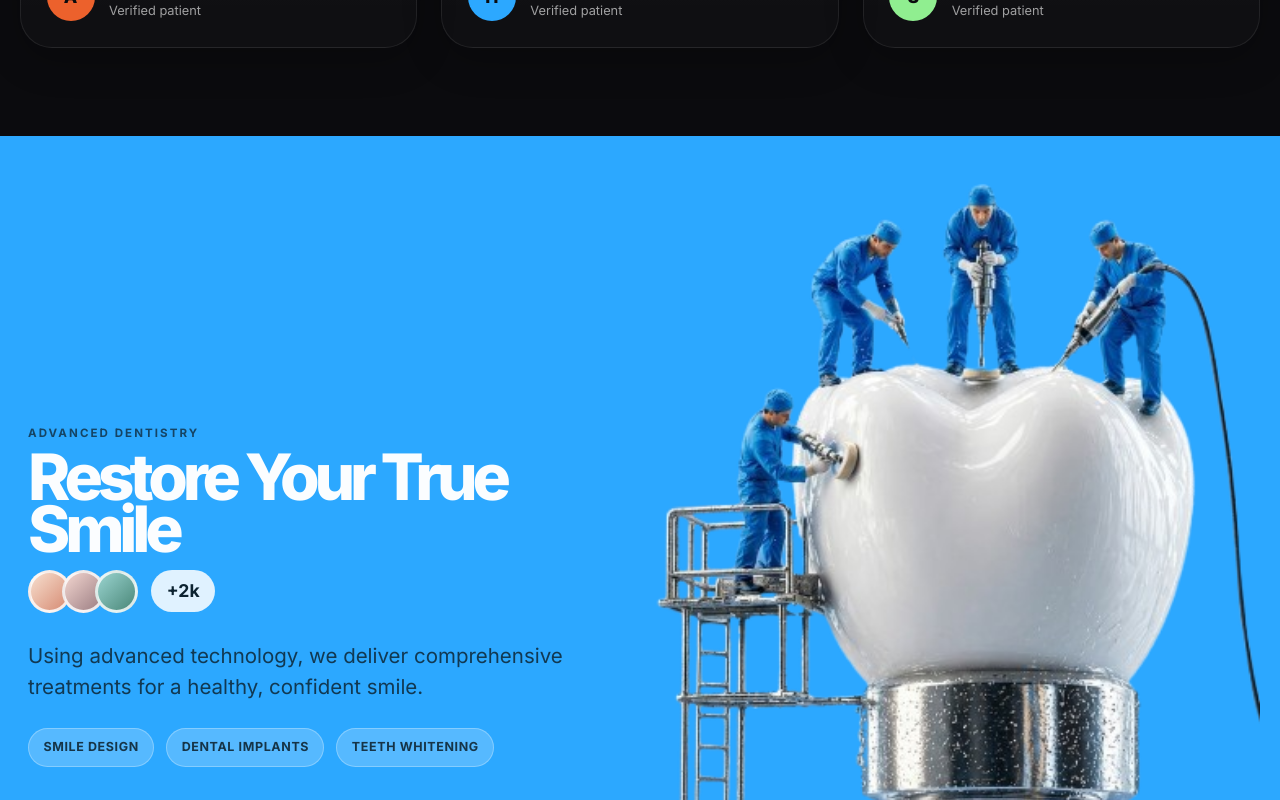
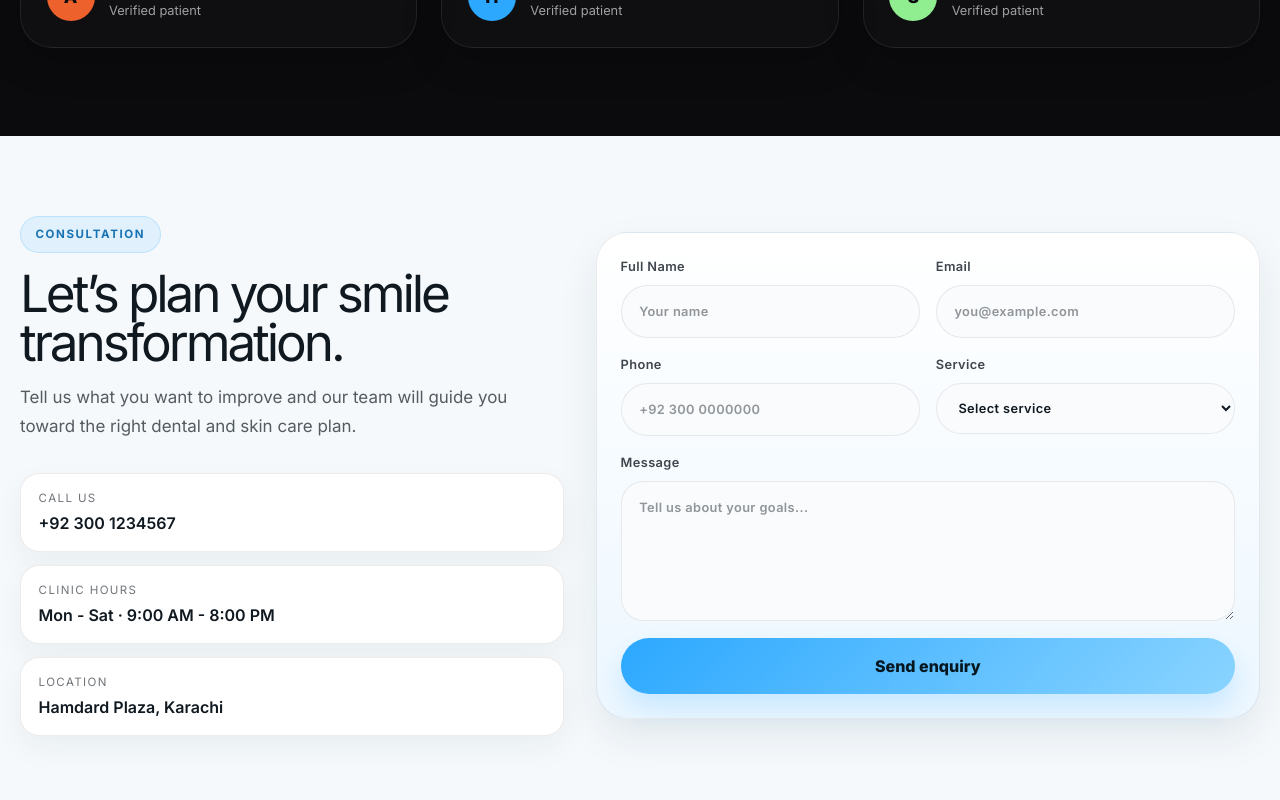
Before and after one commit to Shehroz616/mainframe, a React (Vite) app: page / in a window 1280 px wide. Shown: the part 8220-9020 px from the top of the page. Built offline with nearby package versions, Linux system fonts and the light colour scheme; a web font is replaced by a local one.

Commit message:
refactor: remove AfterTestimonials component and adjust App layout

```diff
--- a/src/App.tsx
+++ b/src/App.tsx
@@ -7,7 +7,6 @@ import Marquee from './components/Marquee';
 import {Hero} from './components/Hero';
 import {Navbar} from './components/Navbar';
 import Testimonials from './components/Testimonials';
-import AfterTestimonials from './components/AfterTestimonials';
 import ContactForm from './components/ContactForm';
 import Footer from './components/Footer';
 import AdvancedDentistry from './components/AdvancedDentistry';
@@ -35,11 +34,10 @@ function App() {
     <main id="top" className="page-shell relative min-h-screen">
       <Navbar />
       <Hero />
+      <Marquee />
       <AdvancedDentistry />
-      <Marquee />
       <Services />
       <Testimonials />
-      <AfterTestimonials />
       <ContactForm />
       <Footer />
     </main>
--- a/src/components/AfterTestimonials.tsx
+++ /dev/null
@@ -1,47 +0,0 @@
-const featureTags = ['Smile Design', 'Dental Implants', 'Teeth Whitening'];
-
-function AfterTestimonials() {
-  return (
-    <section className="feature-showcase" aria-label="Smile transformation section">
-      <div className="feature-showcase__inner">
-        <div className="feature-showcase__content">
-          <span className="feature-kicker">Advanced dentistry</span>
-
-          <h3 className="feature-title">
-         Restore
-           Your True
-         Smile
-          </h3>
-
-          <div className="feature-proof" aria-label="More than 2k patients">
-            <div className="feature-proof__avatars" aria-hidden="true">
-              <span className="feature-avatar avatar-one" />
-              <span className="feature-avatar avatar-two" />
-              <span className="feature-avatar avatar-three" />
-            </div>
-            <span className="feature-proof__count">+2k</span>
-          </div>
-
-          <p className="feature-copy">
-            Using advanced technology, we deliver comprehensive treatments for a healthy,
-            confident smile.
-          </p>
-
-          <div className="feature-tags" aria-label="Treatment specialties">
-            {featureTags.map((tag) => (
-              <span key={tag} className="feature-tag">
-                {tag}
-              </span>
-            ))}
-          </div>
-        </div>
-
-        <div className="feature-visual" aria-hidden="true">
-            <img src="washing-teeth.png" alt="Dental treatment visual" className="w-full"  />
-        </div>
-      </div>
-    </section>
-  );
-}
-
-export default AfterTestimonials;
```
